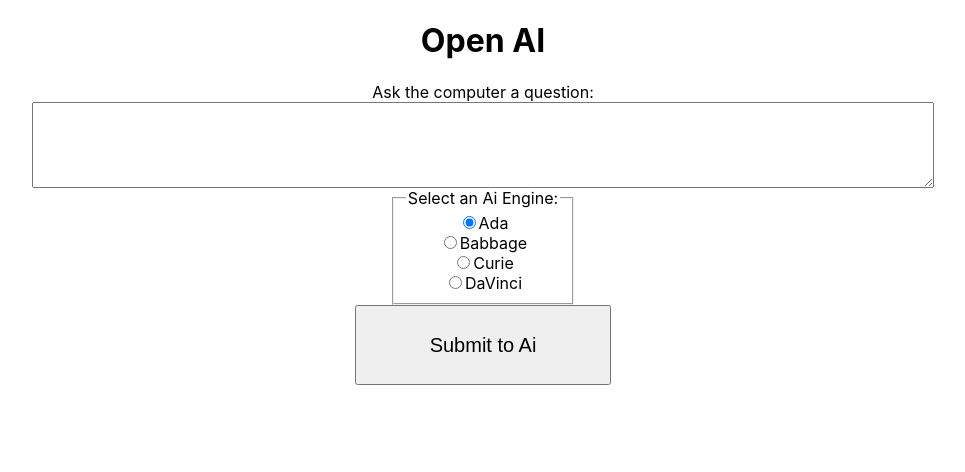
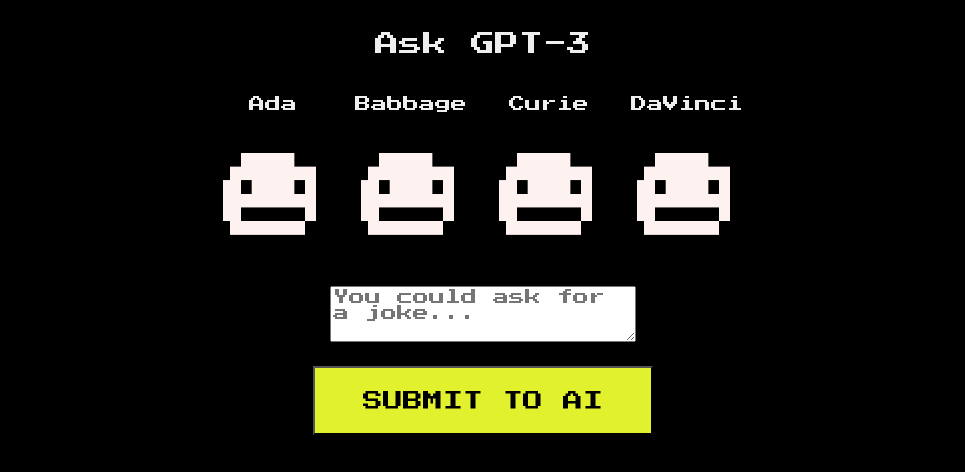
Before and after one commit to jimmybarron/geepeeteethree-says, a React (Create React App) app: page / in a window 1280 px wide. Shown: the top 472 px of the page, without its empty margins (157-1122 px from the left). Built offline with nearby package versions, Linux system fonts and the light colour scheme.

Commit message:
Added layout, font, placeholder imgs

```diff
--- a/src/App.css
+++ b/src/App.css
@@ -1,5 +1,20 @@
-.App {
-  height: 100vh;
-  width: 100vw;
+@import url("https://fonts.googleapis.com/css2?family=Press+Start+2P&display=swap");
+:root {
+  height: 100%;
+  width: 100%;
+  background-color: #000000;
+  color: #eeeeee;
+  font-family: "Press Start 2P", cursive;
   text-align: center;
+  padding-top: 32px;
 }
+
+h1 {
+  font-family: "Press Start 2P", cursive;
+  font-size: 24px;
+}
+
+textarea {
+  font-family: "Press Start 2P", cursive;
+  font-size: 12px;
+}
--- a/src/App.js
+++ b/src/App.js
@@ -1,4 +1,5 @@
 import { useEffect, useState } from "react";
+import "./reset.css";
 import "./App.css";
 import RespList from "./RespList";
 import SubmitForm from "./SubmitForm";
@@ -18,9 +19,17 @@ function App() {
   return (
     <>
       <header>
-        <h1 style={{ textAlign: "center" }}>Open AI</h1>
+        <h1
+          style={{
+            backgroundColor: "#000000",
+            color: "#eeeeee",
+            textAlign: "center",
+          }}
+        >
+          Ask GPT-3
+        </h1>
       </header>
-      <main id="main" className="App">
+      <main id="main">
         <SubmitForm
           aiEngine={aiEngine}
           setAiEngine={setAiEngine}
--- /dev/null
+++ b/src/Button.css
@@ -0,0 +1,9 @@
+button {
+  height: 69px;
+  border-radius: 0px;
+  background: #e1f12e;
+  padding: 8px 48px;
+  margin-top: 24px;
+  font-family: "Press Start 2P", cursive;
+  font-size: 20px;
+}
--- a/src/Button.js
+++ b/src/Button.js
@@ -1,12 +1,7 @@
+import "./Button.css";
+
 const Button = ({ onClick, children, ...props }) => {
-  return (
-    <button
-      onClick={onClick}
-      style={{ width: "20vw", height: "10vh", fontSize: "20px" }}
-    >
-      {children}
-    </button>
-  );
+  return <button onClick={onClick}>{children}</button>;
 };
 
 export default Button;
--- /dev/null
+++ b/src/SubmitForm.css
@@ -0,0 +1,68 @@
+#submitToAi {
+  overflow: hidden;
+}
+
+#submitToAi legend {
+  opacity: 0;
+}
+
+label[for="aiPrompt"] {
+  opacity: 0;
+}
+
+#aiPrompt {
+  width: 300px;
+  height: 50px;
+  font-size: 16px;
+}
+
+.aiEngineSwiper {
+  display: flex;
+}
+
+.aiEngine {
+  display: flex;
+  flex-direction: column;
+  align-items: center;
+  padding: 8px 16px;
+}
+
+.aiEngine input[type="radio"] {
+  opacity: 0;
+}
+
+.aiEngineChoice label {
+  font-size: 32px;
+}
+
+.adaImg {
+  width: 100px;
+  height: 150px;
+  background-image: url("./facePlaceholder.png");
+  background-size: 150px 150px;
+  background-position: center;
+}
+
+.babbageImg {
+  width: 100px;
+  height: 150px;
+  background-image: url("./facePlaceholder.png");
+  background-size: 150px 150px;
+  background-position: center;
+}
+
+.curieImg {
+  width: 100px;
+  height: 150px;
+  background-image: url("./facePlaceholder.png");
+  background-size: 150px 150px;
+  background-position: center;
+}
+
+.daVinciImg {
+  width: 100px;
+  height: 150px;
+  background-image: url("./facePlaceholder.png");
+  background-size: 150px 150px;
+  background-position: center;
+}
--- a/src/SubmitForm.js
+++ b/src/SubmitForm.js
@@ -1,3 +1,4 @@
+import "./SubmitForm.css";
 import submitOpenAi from "./submitOpenAi";
 import Button from "./Button";
 
@@ -22,10 +23,61 @@ const SubmitForm = ({
           event.preventDefault();
         }}
       >
-        <label htmlFor="aiPrompt">Ask the computer a question:</label>
+        <fieldset
+          form="submitToAi"
+          onChange={(event) => {
+            setAiEngine(event.target.value);
+          }}
+        >
+          <legend>Select an Ai Engine:</legend>
+          <div className="aiEngineSwiper">
+            <div className="aiEngine">
+              <input
+                type="radio"
+                id="ada"
+                name="aiEngineChoice"
+                value="text-ada-001"
+                defaultChecked
+              />
+              <label for="ada">Ada</label>
+              <div className="adaImg" />
+            </div>
+            <div className="aiEngine">
+              <input
+                type="radio"
+                id="babbage"
+                name="aiEngineChoice"
+                value="text-babbage-001"
+              />
+              <label for="babbage">Babbage</label>
+              <div className="babbageImg" />
+            </div>
+            <div className="aiEngine">
+              <input
+                type="radio"
+                id="curie"
+                name="aiEngineChoice"
+                value="text-curie-001"
+              />
+              <label for="curie">Curie</label>
+              <div className="curieImg" />
+            </div>
+            <div className="aiEngine">
+              <input
+                type="radio"
+                id="davinci"
+                name="aiEngineChoice"
+                value="text-davinci-001"
+              />
+              <label for="davinci">DaVinci</label>
+              <div className="daVinciImg" />
+            </div>
+          </div>
+        </fieldset>
+        <label htmlFor="aiPrompt">Enter a command for GPT-3!</label>
         <textarea
           id="aiPrompt"
-          style={{ width: "70vw", height: "10vh", fontSize: "24px" }}
+          placeholder="You could ask for a joke..."
           value={aiPrompt}
           onChange={(event) => {
             setAiPrompt(event.target.value);
@@ -43,51 +95,7 @@ const SubmitForm = ({
             }
           }}
         ></textarea>
-        <fieldset
-          form="submitToAi"
-          onChange={(event) => {
-            setAiEngine(event.target.value);
-          }}
-        >
-          <legend>Select an Ai Engine:</legend>
-          <div>
-            <input
-              type="radio"
-              id="ada"
-              name="aiEngineChoice"
-              value="text-ada-001"
-              defaultChecked
-            />
-            <label for="ada">Ada</label>
-          </div>
-          <div>
-            <input
-              type="radio"
-              id="babbage"
-              name="aiEngineChoice"
-              value="text-babbage-001"
-            />
-            <label for="babbage">Babbage</label>
-          </div>
-          <div>
-            <input
-              type="radio"
-              id="curie"
-              name="aiEngineChoice"
-              value="text-curie-001"
-            />
-            <label for="curie">Curie</label>
-          </div>
-          <div>
-            <input
-              type="radio"
-              id="davinci"
-              name="aiEngineChoice"
-              value="text-davinci-001"
-            />
-            <label for="davinci">DaVinci</label>
-          </div>
-        </fieldset>
+
         <Button
           onClick={(event) =>
             submitOpenAi(
@@ -100,7 +108,7 @@ const SubmitForm = ({
             )
           }
         >
-          Submit to Ai
+          SUBMIT TO AI
         </Button>
       </form>
     </section>
--- /dev/null
+++ b/src/reset.css
@@ -0,0 +1,129 @@
+/* http://meyerweb.com/eric/tools/css/reset/
+   v2.0 | 20110126
+   License: none (public domain)
+*/
+
+html,
+body,
+div,
+span,
+applet,
+object,
+iframe,
+h1,
+h2,
+h3,
+h4,
+h5,
+h6,
+p,
+blockquote,
+pre,
+a,
+abbr,
+acronym,
+address,
+big,
+cite,
+code,
+del,
+dfn,
+em,
+img,
+ins,
+kbd,
+q,
+s,
+samp,
+small,
+strike,
+strong,
+sub,
+sup,
+tt,
+var,
+b,
+u,
+i,
+center,
+dl,
+dt,
+dd,
+ol,
+ul,
+li,
+fieldset,
+form,
+label,
+legend,
+table,
+caption,
+tbody,
+tfoot,
+thead,
+tr,
+th,
+td,
+article,
+aside,
+canvas,
+details,
+embed,
+figure,
+figcaption,
+footer,
+header,
+hgroup,
+menu,
+nav,
+output,
+ruby,
+section,
+summary,
+time,
+mark,
+audio,
+video {
+  margin: 0;
+  padding: 0;
+  border: 0;
+  font-size: 100%;
+  font: inherit;
+  vertical-align: baseline;
+}
+/* HTML5 display-role reset for older browsers */
+article,
+aside,
+details,
+figcaption,
+figure,
+footer,
+header,
+hgroup,
+menu,
+nav,
+section {
+  display: block;
+}
+body {
+  line-height: 1;
+}
+ol,
+ul {
+  list-style: none;
+}
+blockquote,
+q {
+  quotes: none;
+}
+blockquote:before,
+blockquote:after,
+q:before,
+q:after {
+  content: "";
+  content: none;
+}
+table {
+  border-collapse: collapse;
+  border-spacing: 0;
+}
```
Also changed, not shown: src/facePlaceholder.png (added).
